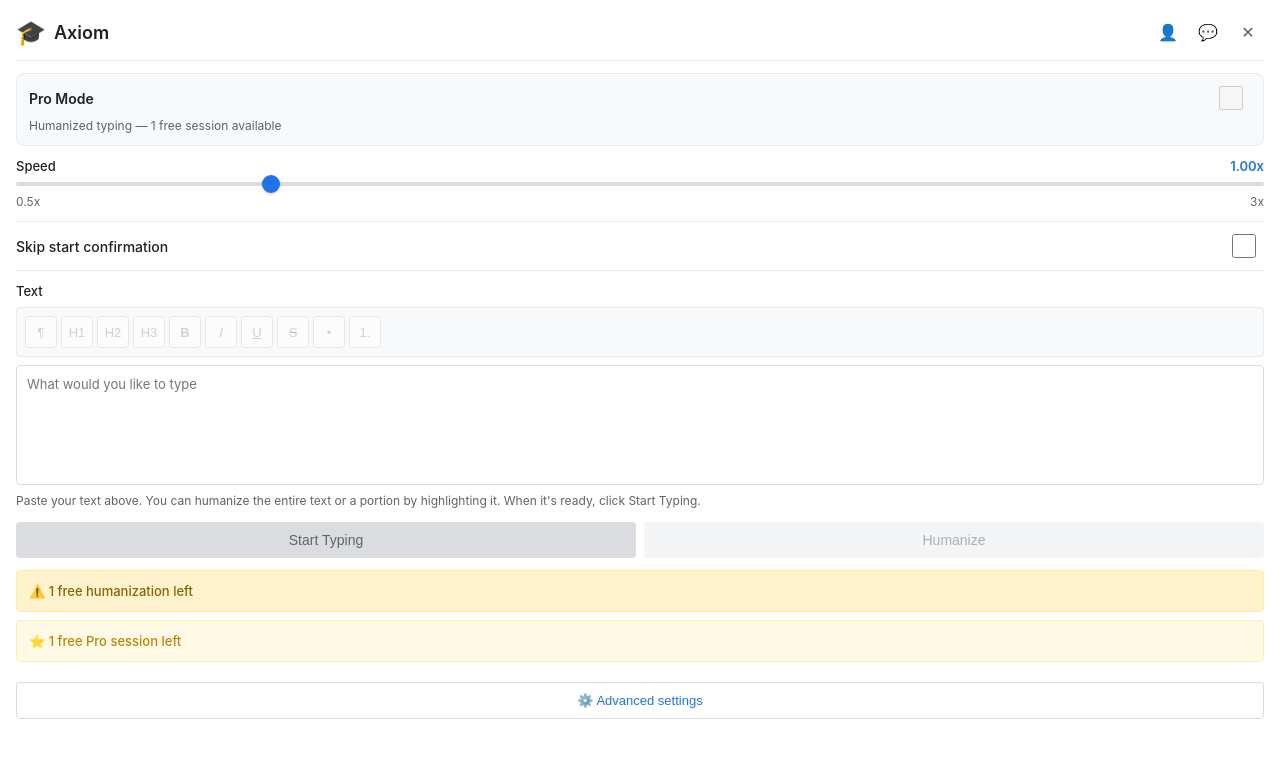
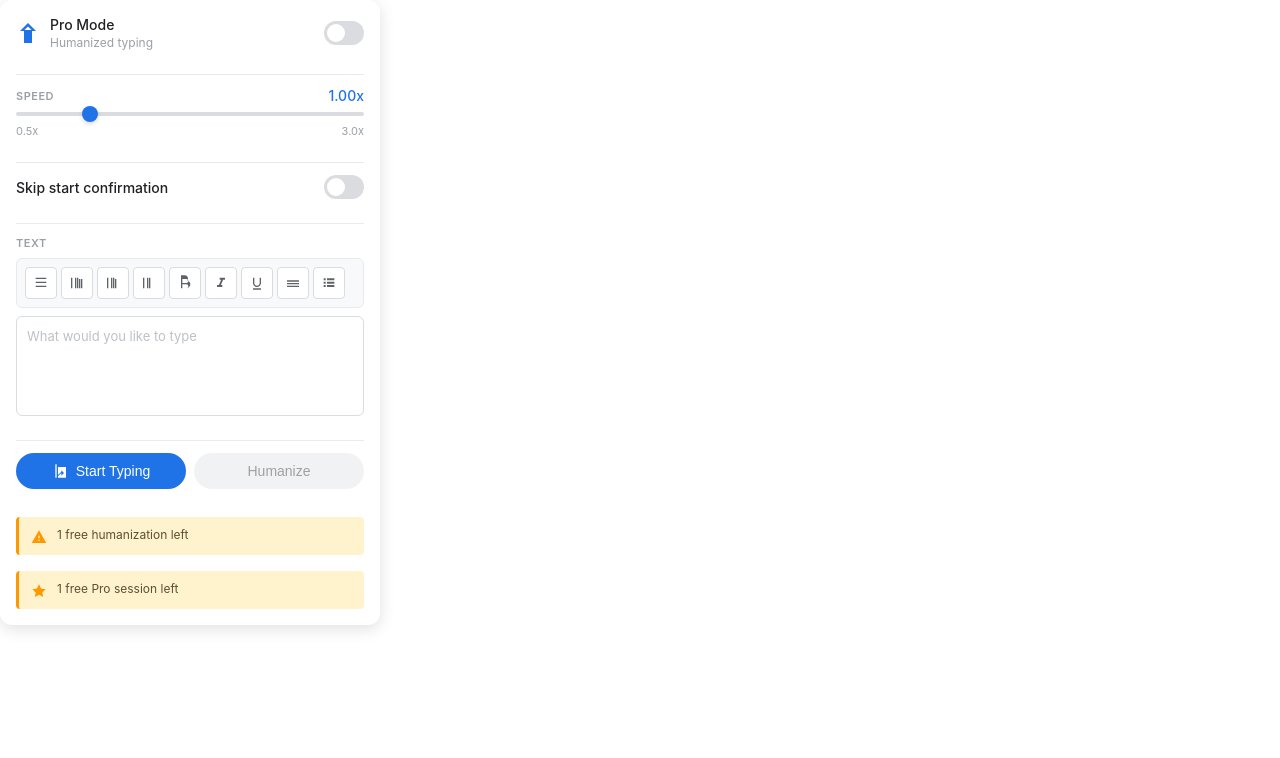
Before and after one commit to Wazoooman/Axiom-Auto-Typer-, a website with bundled scripts: page panel/panel.html in a window 1280 px wide. Built offline with nearby package versions, Linux system fonts and the light colour scheme; some packages are replaced by stand-ins of ours.

Commit message:
V1.0.1 Bug Fixes

```diff
--- a/background/service-worker.js
+++ b/background/service-worker.js
@@ -74,7 +74,7 @@
   };
 
   // Add text for keydown events with printable characters
-  if (action.type === 'keydown' && action.text && action.text !== ' ') {
+  if (action.type === 'keydown' && action.text) {
     baseParams.text = action.text;
   }
 
--- a/panel/panel.css
+++ b/panel/panel.css
@@ -5,122 +5,151 @@
   box-sizing: border-box;
 }
 
+html, body {
+  width: 100%;
+  height: 100%;
+}
+
 body {
   font-family: -apple-system, BlinkMacSystemFont, "Segoe UI", Roboto, "Helvetica Neue", sans-serif;
   font-size: 14px;
   color: #202124;
-  background: #fff;
+  background: transparent;
+  padding: 0;
 }
 
-.panel-wrapper {
+.panel {
+  background: white;
+  border-radius: 12px;
+  box-shadow: 0 4px 16px rgba(0, 0, 0, 0.12);
+  padding: 16px;
   display: flex;
   flex-direction: column;
-  height: 100vh;
-  overflow-y: auto;
-  padding: 16px;
   gap: 12px;
+  width: 100%;
+  max-width: 380px;
 }
 
-/* Header */
-.panel-header {
+/* Section Labels */
+.section-label {
+  font-size: 11px;
+  font-weight: 600;
+  letter-spacing: 0.5px;
+  text-transform: uppercase;
+  color: #9aa0a6;
+}
+
+/* Control Row (Pro Mode, Skip Confirmation) */
+.control-row {
   display: flex;
   justify-content: space-between;
   align-items: center;
-  padding-bottom: 12px;
-  border-bottom: 1px solid #e8eaed;
+  gap: 12px;
+  padding: 12px 0;
+  border-top: 1px solid #e8eaed;
 }
 
-.header-left {
+.control-row:first-child {
+  border-top: none;
+  padding-top: 0;
+}
+
+.control-left {
   display: flex;
   align-items: center;
-  gap: 8px;
-  font-size: 18px;
-  font-weight: 600;
+  gap: 10px;
 }
 
-.header-logo {
-  font-size: 24px;
+.control-labels {
+  display: flex;
+  flex-direction: column;
+  gap: 2px;
 }
 
-.header-title {
+.control-label {
+  font-size: 14px;
+  font-weight: 500;
   color: #202124;
 }
 
-.header-right {
-  display: flex;
-  gap: 8px;
+.control-subtitle {
+  font-size: 12px;
+  color: #9aa0a6;
 }
 
-.header-icon-btn {
-  width: 32px;
-  height: 32px;
-  border: none;
-  background: transparent;
-  cursor: pointer;
-  font-size: 16px;
-  display: flex;
-  align-items: center;
-  justify-content: center;
-  border-radius: 4px;
-  transition: background-color 0.2s;
+.icon-logo {
+  width: 24px;
+  height: 24px;
+  color: #1f73e6;
+  flex-shrink: 0;
 }
 
-.header-icon-btn:hover {
-  background-color: #f0f0f0;
+/* Toggle Switch */
+.toggle-switch {
+  position: relative;
+  display: inline-block;
+  width: 40px;
+  height: 24px;
+  flex-shrink: 0;
 }
 
-.header-icon-btn.close-btn {
-  color: #5f6368;
+.toggle-switch input {
+  opacity: 0;
+  width: 0;
+  height: 0;
 }
 
-/* Pro Card */
-.pro-card {
-  background: #f8f9fa;
-  border: 1px solid #e8eaed;
-  border-radius: 8px;
-  padding: 12px;
+.toggle-slider {
+  position: absolute;
+  cursor: pointer;
+  top: 0;
+  left: 0;
+  right: 0;
+  bottom: 0;
+  background-color: #dadce0;
+  transition: 0.3s;
+  border-radius: 24px;
 }
 
-.pro-header {
-  display: flex;
-  justify-content: space-between;
-  align-items: center;
-  margin-bottom: 8px;
+.toggle-slider::before {
+  position: absolute;
+  content: "";
+  height: 18px;
+  width: 18px;
+  left: 3px;
+  bottom: 3px;
+  background-color: white;
+  transition: 0.3s;
+  border-radius: 50%;
 }
 
-.pro-badge {
-  font-weight: 600;
-  color: #202124;
+input:checked + .toggle-slider {
+  background-color: #1f73e6;
 }
 
-.pro-toggle {
-  width: 40px;
-  height: 24px;
-  cursor: pointer;
+input:checked + .toggle-slider::before {
+  transform: translateX(16px);
 }
 
-.pro-subtitle {
-  font-size: 12px;
-  color: #5f6368;
-}
-
-/* Control Section */
+/* Speed Control Section */
 .control-section {
   display: flex;
   flex-direction: column;
   gap: 8px;
+  padding: 12px 0;
+  border-top: 1px solid #e8eaed;
 }
 
-.control-label {
+.control-header {
   display: flex;
   justify-content: space-between;
-  font-weight: 500;
-  font-size: 13px;
+  align-items: center;
 }
 
-.speed-value {
+.value-display {
+  font-size: 14px;
+  font-weight: 500;
   color: #1f73e6;
-  font-weight: 600;
 }
 
 .slider {
@@ -131,55 +160,35 @@
   outline: none;
   -webkit-appearance: none;
   appearance: none;
+  cursor: pointer;
 }
 
 .slider::-webkit-slider-thumb {
   -webkit-appearance: none;
   appearance: none;
-  width: 18px;
-  height: 18px;
+  width: 16px;
+  height: 16px;
   border-radius: 50%;
   background: #1f73e6;
   cursor: pointer;
-  box-shadow: 0 1px 3px rgba(0, 0, 0, 0.2);
+  box-shadow: 0 2px 4px rgba(0, 0, 0, 0.15);
 }
 
 .slider::-moz-range-thumb {
-  width: 18px;
-  height: 18px;
+  width: 16px;
+  height: 16px;
   border-radius: 50%;
   background: #1f73e6;
   cursor: pointer;
   border: none;
-  box-shadow: 0 1px 3px rgba(0, 0, 0, 0.2);
+  box-shadow: 0 2px 4px rgba(0, 0, 0, 0.15);
 }
 
 .slider-labels {
   display: flex;
   justify-content: space-between;
-  font-size: 12px;
-  color: #5f6368;
-}
-
-/* Toggle Row */
-.toggle-row {
-  display: flex;
-  justify-content: space-between;
-  align-items: center;
-  padding: 12px 0;
-  border-top: 1px solid #e8eaed;
-  border-bottom: 1px solid #e8eaed;
-}
-
-.toggle-row label {
-  font-weight: 500;
-  cursor: pointer;
-}
-
-.toggle-switch {
-  width: 40px;
-  height: 24px;
-  cursor: pointer;
+  font-size: 11px;
+  color: #9aa0a6;
 }
 
 /* Text Section */
@@ -187,21 +196,19 @@
   display: flex;
   flex-direction: column;
   gap: 8px;
+  padding: 12px 0;
+  border-top: 1px solid #e8eaed;
 }
 
-.text-label {
-  font-weight: 500;
-  font-size: 13px;
-}
-
-.formatting-toolbar {
+/* Toolbar */
+.toolbar {
   display: flex;
   gap: 4px;
   flex-wrap: wrap;
   padding: 8px;
   background: #f8f9fa;
   border: 1px solid #e8eaed;
-  border-radius: 4px;
+  border-radius: 6px;
 }
 
 .toolbar-btn {
@@ -211,34 +218,44 @@
   background: white;
   border-radius: 4px;
   cursor: pointer;
-  font-size: 13px;
-  transition: all 0.2s;
   display: flex;
   align-items: center;
   justify-content: center;
+  transition: all 0.2s;
+  flex-shrink: 0;
 }
 
-.toolbar-btn:hover:not(:disabled) {
-  background: #f8f9fa;
-  border-color: #1f73e6;
+.toolbar-btn svg {
+  width: 16px;
+  height: 16px;
+  color: #5f6368;
 }
 
-.toolbar-btn:disabled {
-  opacity: 0.6;
-  cursor: not-allowed;
+.toolbar-btn:hover {
+  background: #fff;
+  border-color: #1f73e6;
+  color: #1f73e6;
 }
 
+.toolbar-btn:hover svg {
+  color: #1f73e6;
+}
+
+/* Contenteditable Text Input */
 .text-input {
   width: 100%;
-  height: 120px;
+  min-height: 100px;
+  padding: 10px;
   border: 1px solid #dadce0;
-  border-radius: 4px;
-  padding: 10px;
+  border-radius: 6px;
   font-family: inherit;
   font-size: 13px;
-  resize: none;
+  line-height: 1.5;
   outline: none;
   transition: border-color 0.2s;
+  overflow-y: auto;
+  word-wrap: break-word;
+  white-space: pre-wrap;
 }
 
 .text-input:focus {
@@ -246,34 +263,34 @@
   box-shadow: 0 0 0 2px rgba(31, 115, 230, 0.1);
 }
 
-.helper-text {
-  font-size: 12px;
-  color: #5f6368;
-  line-height: 1.4;
+.text-input:empty::before {
+  content: attr(placeholder);
+  color: #bdc1c6;
+  pointer-events: none;
 }
 
-.helper-text-small {
-  font-size: 11px;
-  color: #5f6368;
-  margin-top: 4px;
-}
-
-/* CTA Buttons */
-.cta-buttons {
+/* Button Group */
+.button-group {
   display: flex;
   gap: 8px;
+  padding: 12px 0;
+  border-top: 1px solid #e8eaed;
 }
 
 .btn {
   flex: 1;
   padding: 10px 16px;
   border: none;
-  border-radius: 4px;
+  border-radius: 20px;
   font-size: 14px;
   font-weight: 500;
   cursor: pointer;
   transition: all 0.2s;
   outline: none;
+  display: flex;
+  align-items: center;
+  justify-content: center;
+  gap: 8px;
 }
 
 .btn-primary {
@@ -283,12 +300,16 @@
 
 .btn-primary:hover:not(:disabled) {
   background: #1765cc;
-  box-shadow: 0 2px 4px rgba(31, 115, 230, 0.3);
+  box-shadow: 0 4px 8px rgba(31, 115, 230, 0.25);
+}
+
+.btn-primary:active:not(:disabled) {
+  transform: scale(0.98);
 }
 
 .btn-primary:disabled {
   background: #dadce0;
-  color: #5f6368;
+  color: #9aa0a6;
   cursor: not-allowed;
 }
 
@@ -302,102 +323,55 @@
 }
 
 .btn-secondary:disabled {
-  opacity: 0.5;
+  opacity: 0.6;
   cursor: not-allowed;
 }
 
-.btn-cancel {
-  background: #f8d7da;
-  color: #721c24;
+.btn-icon {
+  width: 16px;
+  height: 16px;
 }
 
-.btn-cancel:hover {
-  background: #f5c6cb;
+/* Info Banners */
+.banner {
+  display: flex;
+  align-items: flex-start;
+  gap: 10px;
+  padding: 10px 12px;
+  background: #fff3cd;
+  border-left: 3px solid #ff9800;
+  border-radius: 4px;
+  font-size: 12px;
+  color: #5d4e37;
+  margin-top: 4px;
 }
 
-/* Status Banners */
-.status-banners {
-  display: flex;
-  flex-direction: column;
-  gap: 8px;
+.banner-icon {
+  width: 16px;
+  height: 16px;
+  color: #ff9800;
+  flex-shrink: 0;
+  margin-top: 2px;
 }
 
-.status-banner {
-  padding: 12px;
-  border-radius: 4px;
-  font-size: 13px;
-  font-weight: 500;
+/* Scrollbar styling for contenteditable */
+.text-input::-webkit-scrollbar {
+  width: 6px;
 }
 
-.banner-orange {
-  background: #fff3cd;
-  color: #856404;
-  border: 1px solid #ffeaa7;
+.text-input::-webkit-scrollbar-track {
+  background: transparent;
 }
 
-.banner-yellow {
-  background: #fff9e6;
-  color: #b8860b;
-  border: 1px solid #ffecb3;
+.text-input::-webkit-scrollbar-thumb {
+  background: #dadce0;
+  border-radius: 3px;
 }
 
-/* Advanced Section */
-.advanced-section {
-  padding-top: 8px;
+.text-input::-webkit-scrollbar-thumb:hover {
+  background: #bdc1c6;
 }
 
-.advanced-btn {
-  width: 100%;
-  padding: 10px 16px;
-  background: transparent;
-  border: 1px solid #dadce0;
-  border-radius: 4px;
-  cursor: pointer;
-  font-size: 13px;
-  font-weight: 500;
-  color: #1f73e6;
-  transition: all 0.2s;
-}
-
-.advanced-btn:hover {
-  background: #f8f9fa;
-  border-color: #1f73e6;
-}
-
-/* Progress Section */
-.progress-section {
-  margin-top: 16px;
-  padding: 12px;
-  background: #f8f9fa;
-  border-radius: 4px;
-  border: 1px solid #e8eaed;
-}
-
-.progress-header {
-  display: flex;
-  justify-content: space-between;
-  align-items: center;
-  margin-bottom: 8px;
-}
-
-.progress-text {
-  font-weight: 500;
-}
-
-.progress-bar {
-  width: 100%;
-  height: 6px;
-  background: #dadce0;
-  border-radius: 3px;
-  overflow: hidden;
-  margin-bottom: 8px;
-}
-
-.progress-fill {
-  height: 100%;
-  background: #1f73e6;
-  width: 0%;
-  transition: width 0.1s linear;
 }
 
 .progress-info {
--- a/panel/panel.html
+++ b/panel/panel.html
@@ -7,97 +7,135 @@
   <link rel="stylesheet" href="panel.css">
 </head>
 <body>
-  <div class="panel-wrapper">
-    <!-- Header -->
-    <div class="panel-header">
-      <div class="header-left">
-        <div class="header-logo">🎓</div>
-        <div class="header-title">Axiom</div>
+  <div class="panel">
+    <!-- Pro Mode Row -->
+    <div class="control-row">
+      <div class="control-left">
+        <svg class="icon-logo" viewBox="0 0 24 24" fill="currentColor">
+          <path d="M12 2L4 10h4v12h8V10h4L12 2zm0 3.41l3.59 3.59H8.41L12 5.41z"/>
+        </svg>
+        <div class="control-labels">
+          <div class="control-label">Pro Mode</div>
+          <div class="control-subtitle">Humanized typing</div>
+        </div>
       </div>
-      <div class="header-right">
-        <button class="header-icon-btn" id="profile-btn" title="Profile">👤</button>
-        <button class="header-icon-btn" id="chat-btn" title="Chat">💬</button>
-        <button class="header-icon-btn close-btn" id="close-btn" title="Close">✕</button>
-      </div>
-    </div>
-
-    <!-- Pro Mode Card -->
-    <div class="pro-card">
-      <div class="pro-header">
-        <span class="pro-badge">Pro Mode</span>
-        <input type="checkbox" id="pro-toggle" class="pro-toggle" disabled>
-      </div>
-      <div class="pro-subtitle">Humanized typing — 1 free session available</div>
+      <label class="toggle-switch">
+        <input type="checkbox" id="pro-toggle">
+        <span class="toggle-slider"></span>
+      </label>
     </div>
 
     <!-- Speed Control -->
     <div class="control-section">
-      <div class="control-label">
-        <span>Speed</span>
-        <span class="speed-value" id="speed-value">1.00x</span>
+      <div class="control-header">
+        <span class="section-label">Speed</span>
+        <span class="value-display" id="speed-value">1.00x</span>
       </div>
       <input type="range" id="speed-slider" min="0.5" max="3" step="0.1" value="1" class="slider">
       <div class="slider-labels">
         <span>0.5x</span>
-        <span>3x</span>
+        <span>3.0x</span>
       </div>
     </div>
 
-    <!-- Skip Confirmation Toggle -->
-    <div class="toggle-row">
-      <label for="skip-confirmation">Skip start confirmation</label>
-      <input type="checkbox" id="skip-confirmation" class="toggle-switch">
+    <!-- Skip Start Confirmation -->
+    <div class="control-row">
+      <div class="control-left">
+        <div class="control-label">Skip start confirmation</div>
+      </div>
+      <label class="toggle-switch">
+        <input type="checkbox" id="skip-confirmation">
+        <span class="toggle-slider"></span>
+      </label>
     </div>
 
-    <!-- Text Editor Section -->
+    <!-- Text Section -->
     <div class="text-section">
-      <div class="text-label">Text</div>
+      <div class="section-label">Text</div>
 
-      <!-- Formatting Toolbar (non-functional in v1) -->
-      <div class="formatting-toolbar">
-        <button class="toolbar-btn" title="Paragraph" disabled>¶</button>
-        <button class="toolbar-btn" title="Heading 1" disabled>H1</button>
-        <button class="toolbar-btn" title="Heading 2" disabled>H2</button>
-        <button class="toolbar-btn" title="Heading 3" disabled>H3</button>
-        <button class="toolbar-btn" title="Bold" disabled><strong>B</strong></button>
-        <button class="toolbar-btn" title="Italic" disabled><em>I</em></button>
-        <button class="toolbar-btn" title="Underline" disabled><u>U</u></button>
-        <button class="toolbar-btn" title="Strikethrough" disabled><s>S</s></button>
-        <button class="toolbar-btn" title="Bullet List" disabled>•</button>
-        <button class="toolbar-btn" title="Numbered List" disabled>1.</button>
+      <!-- Formatting Toolbar -->
+      <div class="toolbar">
+        <button class="toolbar-btn" title="Paragraph">
+          <svg viewBox="0 0 24 24" fill="currentColor">
+            <path d="M4 4h16v2H4V4zm0 6h16v2H4v-2zm0 6h16v2H4v-2z"/>
+          </svg>
+        </button>
+        <button class="toolbar-btn" title="Heading 1">
+          <svg viewBox="0 0 24 24" fill="currentColor">
+            <path d="M3 4v16h2V4H3zm6 0v16h2V4H9zm3 0h2v16h-2V4zm3 2h2v14h-2V6zm3 0h2v14h-2V6z"/>
+          </svg>
+        </button>
+        <button class="toolbar-btn" title="Heading 2">
+          <svg viewBox="0 0 24 24" fill="currentColor">
+            <path d="M3 4v16h2V4H3zm6 0v16h2V4H9zm3 0h2v16h-2V4zm3 2h2v14h-2V6z"/>
+          </svg>
+        </button>
+        <button class="toolbar-btn" title="Heading 3">
+          <svg viewBox="0 0 24 24" fill="currentColor">
+            <path d="M3 4v16h2V4H3zm6 0v16h2V4H9zm3 0h2v16h-2V4z"/>
+          </svg>
+        </button>
+        <button class="toolbar-btn" title="Bold">
+          <svg viewBox="0 0 24 24" fill="currentColor">
+            <path d="M6 4v16h8c3.31 0 6-2.69 6-6 0-2.52-1.77-4.63-4.13-5.3.41-1.07.67-2.24.67-3.49 0-2.61-2.13-4.73-4.75-4.73H6zm2 2h6c1.66 0 3 1.34 3 3s-1.34 3-3 3H8V6zm0 8h6c1.66 0 3 1.34 3 3s-1.34 3-3 3H8v-6z"/>
+          </svg>
+        </button>
+        <button class="toolbar-btn" title="Italic">
+          <svg viewBox="0 0 24 24" fill="currentColor">
+            <path d="M10 4v3h2.21l-3.42 8H6v3h8v-3h-2.21l3.42-8H18V4z"/>
+          </svg>
+        </button>
+        <button class="toolbar-btn" title="Underline">
+          <svg viewBox="0 0 24 24" fill="currentColor">
+            <path d="M6 4v8c0 3.31 2.69 6 6 6s6-2.69 6-6V4h-2v8c0 2.21-1.79 4-4 4s-4-1.79-4-4V4H6zm0 16h12v2H6v-2z"/>
+          </svg>
+        </button>
+        <button class="toolbar-btn" title="Strikethrough">
+          <svg viewBox="0 0 24 24" fill="currentColor">
+            <path d="M3 14h18v-2H3v2zm0-4h18V8H3v2zm0 8h18v-2H3v2z"/>
+          </svg>
+        </button>
+        <button class="toolbar-btn" title="Bullet List">
+          <svg viewBox="0 0 24 24" fill="currentColor">
+            <path d="M4 10h3v3H4v-3zm0-5h3v3H4V5zm0 10h3v3H4v-3zm5-10v3h11V5H9zm0 5v3h11v-3H9zm0 5v3h11v-3H9z"/>
+          </svg>
+        </button>
       </div>
 
-      <!-- Text Area -->
-      <textarea id="text-input" placeholder="What would you like to type" class="text-input"></textarea>
-
-      <!-- Helper Text -->
-      <div class="helper-text">
-        Paste your text above. You can humanize the entire text or a portion by highlighting it. When it's ready, click Start Typing.
-      </div>
+      <!-- Contenteditable Text Area -->
+      <div id="text-input" class="text-input" contenteditable="true" role="textbox" placeholder="What would you like to type"></div>
     </div>
 
-    <!-- CTA Buttons -->
-    <div class="cta-buttons">
-      <button id="start-typing-btn" class="btn btn-primary">Start Typing</button>
-      <button id="humanize-btn" class="btn btn-secondary" disabled>Humanize</button>
+    <!-- Buttons -->
+    <div class="button-group">
+      <button id="start-typing-btn" class="btn btn-primary">
+        <svg class="btn-icon" viewBox="0 0 24 24" fill="currentColor">
+          <path d="M5 2h2v20H5V2zm4 4v16h12V6H9zm10 8l-5 5v-4l-5 5v-2l5-5v-2l5 5v2z"/>
+        </svg>
+        Start Typing
+      </button>
+      <button id="humanize-btn" class="btn btn-secondary" disabled>
+        Humanize
+      </button>
     </div>
 
-    <!-- Status Banners -->
-    <div class="status-banners">
-      <div class="status-banner banner-orange">
-        ⚠️ 1 free humanization left
-      </div>
-      <div class="status-banner banner-yellow">
-        ⭐ 1 free Pro session left
-      </div>
+    <!-- Info Banners -->
+    <div class="banner">
+      <svg class="banner-icon" viewBox="0 0 24 24" fill="currentColor">
+        <path d="M1 21h22L12 2 1 21zm12-3h-2v-2h2v2zm0-4h-2v-4h2v4z"/>
+      </svg>
+      <span>1 free humanization left</span>
     </div>
+    <div class="banner">
+      <svg class="banner-icon" viewBox="0 0 24 24" fill="currentColor">
+        <path d="M12 2l3.09 6.26L22 9.27l-5 4.87 1.18 6.88L12 17.77l-6.18 3.25L7 14.14 2 9.27l6.91-1.01L12 2z"/>
+      </svg>
+      <span>1 free Pro session left</span>
+    </div>
+  </div>
+</body>
+</html>
 
-    <!-- Advanced Settings -->
-    <div class="advanced-section">
-      <button id="advanced-btn" class="advanced-btn">
-        ⚙️ Advanced settings
-      </button>
-    </div>
 
     <!-- Progress Bar (hidden by default) -->
     <div id="progress-section" class="progress-section" style="display: none;">
```
Also changed, not shown: content/content.js (+135 -5 lines), manifest.json.
